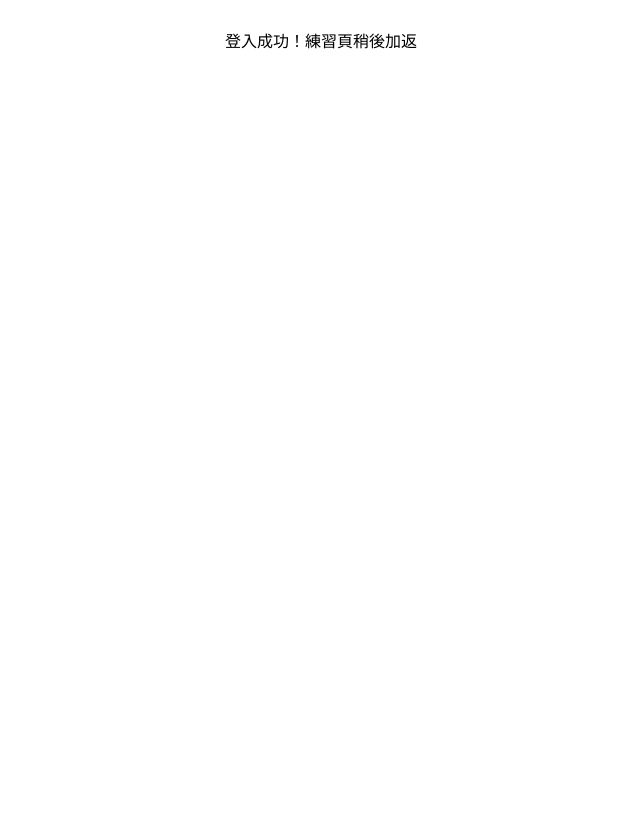
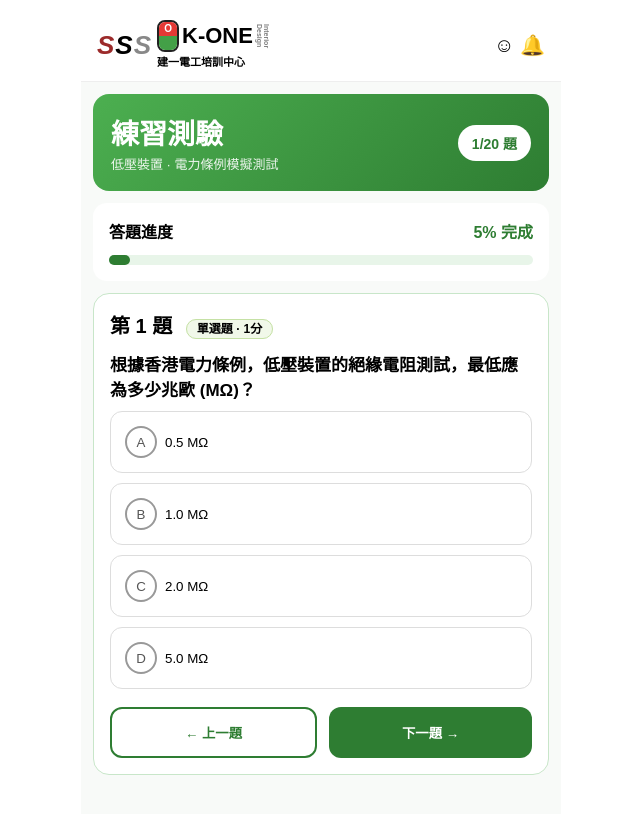
Before and after one commit to terrotkone/K-1ome.fix, a Next.js app: page / in a window 1280 px wide. Both pictures are taken after a click on the button "登入". Shown: the top 814 px of the page, without its empty margins (319-959 px from the left). Built offline with nearby package versions, Linux system fonts and the light colour scheme.

Commit message:
Update page.js

```diff
--- a/app/page.js
+++ b/app/page.js
@@ -1,21 +1,88 @@
 'use client'
 import { useState, useEffect } from 'react'
+
+const QUESTIONS = [
+ {q:"根據香港電力條例，低壓裝置的絕緣電阻測試，最低應為多少兆歐 (MΩ)？", opts:["0.5 MΩ","1.0 MΩ","2.0 MΩ","5.0 MΩ"], a:1, tip:"依據《電力(接線)規例》第20條，低壓裝置的絕緣電阻值應不少於 1.0 MΩ"},
+ {q:"香港單相標準電壓是？", opts:["110V","200V","220V","380V"], a:2, tip:"香港單相 220V，三相 380V"},
+ {q:"RCD 的全寫是？", opts:["Residual Current Device","Remote Control Device","Rated Current Device","Resistance Current Device"], a:0, tip:"漏電斷路器，30mA"},
+ {q:"接地線的標準顏色是？", opts:["紅色","黑色","黃綠雙色","藍色"], a:2, tip:"黃綠雙色為保護接地"},
+ {q:"MCB 的作用是？", opts:["過載及短路保護","漏電保護","防雷保護","隔離作用"], a:0, tip:"微型斷路器，過載+短路"},
+ {q:"13A 插座的熔絲應為？", opts:["3A","5A","13A","30A"], a:2, tip:"13A插座用13A熔絲"},
+ {q:"電纜截面積 2.5mm² 銅線，約可承載？", opts:["10A","20A","32A","45A"], a:1, tip:"2.5mm² 約 20-24A"},
+ {q:"總開關掣應安裝在？", opts:["水喉旁","易觸及及乾燥位置","地台下","浴室內"], a:1, tip:"必須易於操作及安全位置"},
+ {q:"接地電阻值住宅應低於？", opts:["1Ω","10Ω","100Ω","1000Ω"], a:1, tip:"一般要求少於100Ω，理想少於10Ω"},
+ {q:"電力裝置應每隔多久檢查？", opts:["1年","5年","10年","20年"], a:1, tip:"《電力條例》規定5年一次定期檢查"},
+ {q:"相線顏色新色制是？", opts:["紅黃藍","啡黑灰","紅黑綠","黃綠藍"], a:1, tip:"新色制相線為啡、黑、灰"},
+ {q:"中性線顏色新色制是？", opts:["黑色","藍色","白色","黃綠"], a:1, tip:"新色制中性線為藍色"},
+ {q:"A牌電工可做？", opts:["低壓固定裝置","高壓裝置","發電機裝置","全部"], a:0, tip:"A牌限低壓固定裝置"},
+ {q:"RCD應多久按一次測試掣？", opts:["每日","每月","每年","從不"], a:1, tip:"建議每月按一次T掣"},
+ {q:"浴室Zone 2內可否裝插座？", opts:["可以","不可以","有RCD就可以","只有13A"], a:1, tip:"Zone 0,1,2內不可裝一般插座"},
+ {q:"電線接駁必須在？", opts:["直接埋牆","接線盒內","隨意包膠布","地台下"], a:1, tip:"所有接駁必須在接線盒/箱內"},
+ {q:"1.5mm²照明線路MCB應選？", opts:["6A","16A","32A","63A"], a:0, tip:"照明一般用6A或10A"},
+ {q:"金屬外殼電器必須？", opts:["接地","接中性","雙重絕緣","不用處理"], a:0, tip:"Class I必須有效接地"},
+ {q:"電錶後第一個保護裝置是？", opts:["MCB","總掣","RCD","Fuse"], a:1, tip:"主開關掣作總隔離"},
+ {q:"電纜直埋地底深度不少於？", opts:["100mm","300mm","500mm","1000mm"], a:2, tip:"直埋需不少於0.5m深並加保護"},
+]
+
+function HeaderLogo(){
+ return (
+  <div style={{display:'flex', alignItems:'center', gap:6}}>
+    <div style={{fontWeight:900, fontSize:26, lineHeight:1, display:'flex', gap:1, fontStyle:'italic'}}>
+      <span style={{color:'#9c2b2b'}}>S</span><span style={{color:'#000'}}>S</span><span style={{color:'#888'}}>S</span>
+    </div>
+    <div>
+      <div style={{fontWeight:900, fontSize:22, display:'flex', alignItems:'center', gap:3, lineHeight:1}}>
+        <div style={{width:18, height:28, borderRadius:8, border:'2px solid #222', overflow:'hidden', display:'flex', flexDirection:'column'}}><div style={{flex:1, background:'#e53935', display:'flex', alignItems:'center', justifyContent:'center', color:'white', fontSize:10}}>O</div><div style={{flex:1, background:'#43a047'}}/></div>
+        K-ONE<span style={{fontSize:7, writingMode:'vertical-rl', opacity:0.5}}>Interior<br/>Design</span>
+      </div>
+      <div style={{fontSize:11, fontWeight:700, marginTop:1}}>建一電工培訓中心</div>
+    </div>
+  </div>
+ )
+}
+
 export default function Page(){
  const [logged,setLogged]=useState(false)
+ const [i,setI]=useState(0)
+ const [pick,setPick]=useState(null)
  const [phone,setPhone]=useState('52828378')
- useEffect(()=>{ if(localStorage.getItem('kone_phone')) setLogged(true)},[])
+ useEffect(()=>{ if(typeof window!=='undefined' && localStorage.getItem('kone_phone')) setLogged(true)},[])
+ const cur = QUESTIONS[i]
+ const pct = Math.round((i+1)/QUESTIONS.length*100)
+
  if(!logged){
-  return <div style={{minHeight:'100vh', background:'#f6f6f6', display:'flex', justifyContent:'center', paddingTop:50}}>
-   <div style={{width:380, background:'white', borderRadius:20, padding:28, textAlign:'center'}}>
-    <div style={{width:140,height:140,margin:'0 auto',borderRadius:'50%',border:'1px solid #ddd',display:'flex',alignItems:'center',justifyContent:'center',flexDirection:'column'}}>
-     <div style={{fontWeight:900,fontSize:36}}><span style={{color:'#8B4513'}}>S</span><span style={{color:'black'}}>S</span><span style={{color:'#888'}}>S</span></div>
-     <div style={{fontWeight:900}}>K-ONE</div>
+  return (
+   <div style={{minHeight:'100vh', background:'#f6f6f6', display:'flex', justifyContent:'center', paddingTop:60, fontFamily:'sans-serif'}}>
+    <div style={{width:380, background:'white', borderRadius:20, padding:28, textAlign:'center', boxShadow:'0 10px 30px rgba(0,0,0,0.08)'}}>
+     <div style={{display:'flex', justifyContent:'center'}}><HeaderLogo/></div>
+     <div style={{fontWeight:900, marginTop:18, fontSize:22}}>建一電工寶</div>
+     <input value={phone} onChange={e=>setPhone(e.target.value)} style={{width:'100%', padding:14, borderRadius:12, border:'1px solid #ddd', marginTop:20}}/>
+     <button onClick={()=>{localStorage.setItem('kone_phone',phone); setLogged(true)}} style={{width:'100%', marginTop:20, padding:14, borderRadius:12, background:'#16a34a', color:'white', border:0, fontWeight:700}}>登入</button>
     </div>
-    <div style={{fontWeight:900,marginTop:16,fontSize:22}}>建一電工寶</div>
-    <input value={phone} onChange={e=>setPhone(e.target.value)} style={{width:'100%',padding:14,borderRadius:12,border:'1px solid #ddd',marginTop:20}}/>
-    <button onClick={()=>{localStorage.setItem('kone_phone',phone); setLogged(true)}} style={{width:'100%',marginTop:20,padding:14,borderRadius:12,background:'#16a34a',color:'white',border:0,fontWeight:700}}>登入</button>
+   </div>
+  )
+ }
+
+ return (
+  <div style={{maxWidth:480, margin:'0 auto', background:'#f8faf8', minHeight:'100vh', fontFamily:'sans-serif', paddingBottom:20}}>
+   <div style={{background:'white', padding:'12px 16px', display:'flex', justifyContent:'space-between', alignItems:'center', position:'sticky', top:0, zIndex:10, borderBottom:'1px solid #eee'}}><HeaderLogo/><div style={{display:'flex', gap:12, fontSize:20}}>☺ 🔔</div></div>
+   <div style={{margin:12, background:'linear-gradient(135deg,#4caf50,#2e7d32)', borderRadius:16, padding:18, color:'white', display:'flex', justifyContent:'space-between', alignItems:'center'}}><div><div style={{fontSize:28, fontWeight:900}}>練習測驗</div><div style={{fontSize:13, opacity:0.9, marginTop:2}}>低壓裝置 · 電力條例模擬測試</div></div><div style={{background:'white', color:'#2e7d32', borderRadius:24, padding:'8px 14px', fontWeight:800, fontSize:14}}>{i+1}/{QUESTIONS.length} 題</div></div>
+   <div style={{margin:'0 12px', background:'white', borderRadius:14, padding:16}}><div style={{display:'flex', justifyContent:'space-between', fontWeight:800}}><span>答題進度</span><span style={{color:'#2e7d32'}}>{pct}% 完成</span></div><div style={{height:10, background:'#e8f5e9', borderRadius:10, marginTop:12}}><div style={{width:`${pct}%`, height:'100%', background:'#2e7d32', borderRadius:10}}/></div></div>
+   <div style={{margin:12, background:'white', border:'1.5px solid #c8e6c9', borderRadius:16, padding:16, minHeight:420}}>
+     <div style={{fontWeight:900, fontSize:20}}>第 {i+1} 題 <span style={{background:'#f1f8e9', border:'1px solid #c5e1a5', borderRadius:20, padding:'2px 10px', fontSize:12, marginLeft:8}}>單選題 · 1分</span></div>
+     <div style={{fontWeight:700, fontSize:17, marginTop:12}}>{cur.q}</div>
+     {cur.opts.map((o,idx)=>{
+       const isPick = pick===idx
+       const isCorrect = cur.a===idx
+       const show = pick!==null
+       let st={width:'100%', textAlign:'left', padding:'14px', borderRadius:12, border:'1.5px solid #ddd', background:'white', marginTop:10, display:'flex', justifyContent:'space-between', cursor:'pointer'}
+       if(show && isCorrect) st={...st, border:'1.5px solid #2e7d32', background:'#e8f5e9'}
+       if(isPick &&!isCorrect) st={...st, border:'1.5px solid #e53935', background:'#ffebee'}
+       return <button key={idx} onClick={()=>setPick(idx)} style={st}><span><span style={{width:28,height:28,borderRadius:'50%',border:'2px solid #999',display:'inline-flex',alignItems:'center',justifyContent:'center',marginRight:8,background:isPick?'#2e7d32':'white',color:isPick?'white':'#555'}}>{String.fromCharCode(65+idx)}</span>{o}</span>{show&&isCorrect&&<span style={{background:'#2e7d32',color:'white',borderRadius:20,padding:'4px 10px',fontSize:12}}>正確 ✓</span>}</button>
+     })}
+     {pick!==null && <div style={{marginTop:14, background:'#f1f8e9', borderRadius:12, padding:12, fontSize:13}}>💡 提示：{cur.tip}</div>}
+     <div style={{display:'flex', gap:12, marginTop:18}}><button onClick={()=>{if(i>0){setI(i-1); setPick(null); window.scrollTo({top:0,behavior:'smooth'})}}} style={{flex:1, padding:14, borderRadius:12, border:'2px solid #2e7d32', background:'white', color:'#2e7d32', fontWeight:700}}>← 上一題</button><button onClick={()=>{if(i<QUESTIONS.length-1){setI(i+1); setPick(null); window.scrollTo({top:0,behavior:'smooth'})}else{alert('已完成！')}}} style={{flex:1, padding:14, borderRadius:12, background:'#2e7d32', color:'white', border:0, fontWeight:700}}>{i===QUESTIONS.length-1?'完成':'下一題 →'}</button></div>
    </div>
   </div>
- }
- return <div style={{padding:20,textAlign:'center'}}>登入成功！練習頁稍後加返</div>
+ )
 }
```
